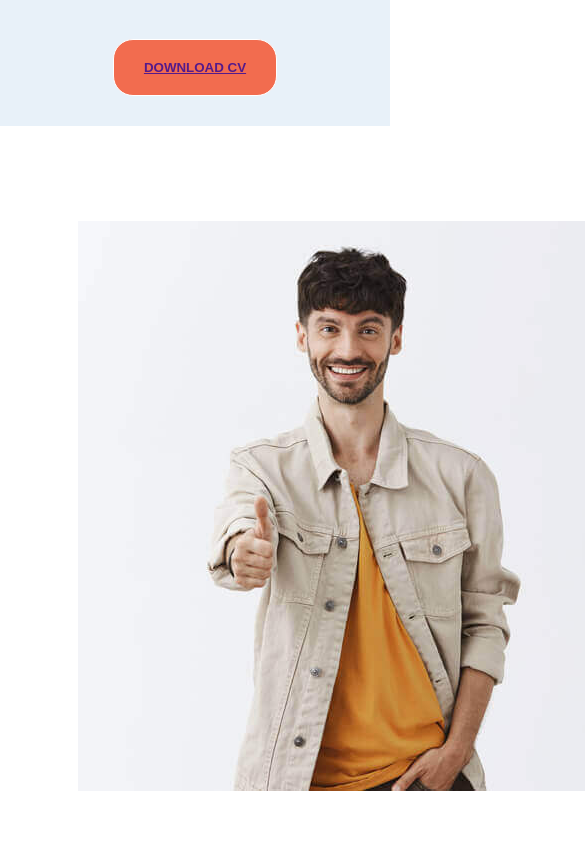
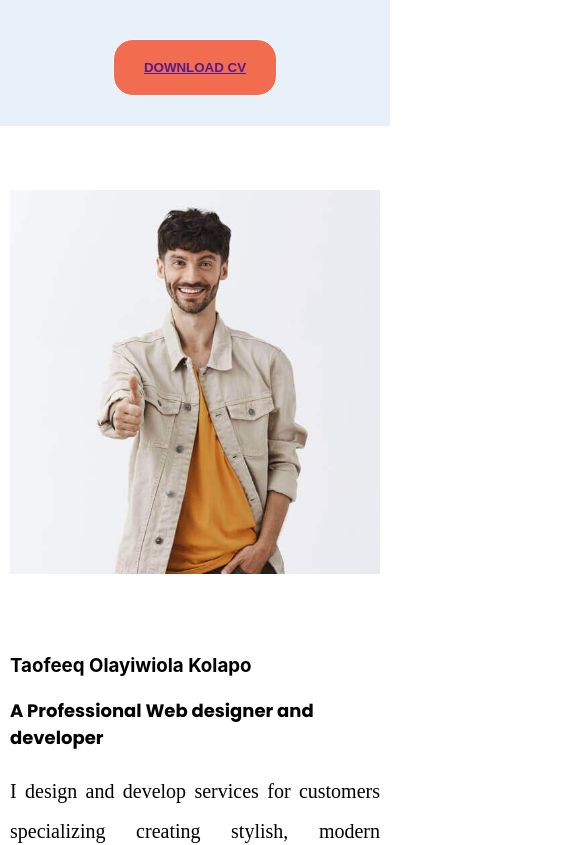
Before and after one commit to Taofeeq001/My-Portfolio, a React (Create React App) app: page / in a window 390 px wide. Shown: the part 780-1625 px from the top of the page, 585 px wide, since content can reach past the window. Built offline with nearby package versions, Linux system fonts and the light colour scheme; a web font is replaced by a local one.

Commit message:
updated About responsiveness

```diff
--- a/src/Components/Pages/About/About.css
+++ b/src/Components/Pages/About/About.css
@@ -1,8 +1,6 @@
 .about{
     display: flex;
     width: 100%;
-    height: 90vh;
-    align-items: center;
     justify-content: center;
     background-color: white;
 }
@@ -10,6 +8,8 @@
     display: flex;
     width: 60%;
     gap: 5rem;
+    margin-top: 4rem;
+    margin-bottom: 4rem;
     align-items: center;
 }
 .about-text{
@@ -78,5 +78,20 @@
 }
 .learn-more{
     background-color: black;
+}
 
+@media screen and (max-width: 950px) {
+    .about{
+        padding: 0 10px;
+    }
+    .about-content{
+        width: 100%;
+        flex-direction: column;
+    }
+    .about-content img{
+        width: 100%;
+    }
+    .about-text h2{
+        font-size:large;
+    }
 }
```
